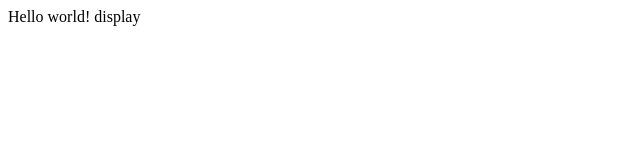
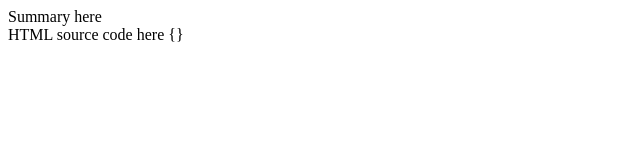
Before and after one commit to kayellpeee/S-challenge, a website: page client/index.html at #/display in a window 1280 px wide. Both pictures are taken after typing "https://example.com" into the empty fields and a click on the button "Get source!". Shown: the whole page, without its empty margins (0-640 px from the left). Drawn offline with nearby package versions, Linux system fonts and the light colour scheme; some packages are replaced by stand-ins of ours; no server answers.

Commit message:
(feat) displays source code in a pretty hacky way (ver very mvp)

```diff
--- a/client/app/display/display.html
+++ b/client/app/display/display.html
@@ -1 +1,7 @@
-<div>Hello world! display</div>
+<div>
+  <div class="summary">Summary here</div>
+  <div class="source">
+    HTML source code here
+    {{data}}
+  </div>
+</div>
--- a/client/app/display/displayController.js
+++ b/client/app/display/displayController.js
@@ -1,4 +1,11 @@
 angular.module('slack.display', [])
-.controller('DisplayController', function($scope){
-  $scope.data = {};
+.controller('DisplayController', function($scope, Source){
+  $scope.data;
+
+  setTimeout(function(){
+    $scope.data = Source.displaySource();
+    console.log($scope.data);
+    $scope.$digest();
+  }, 1500)
+
 });
```
